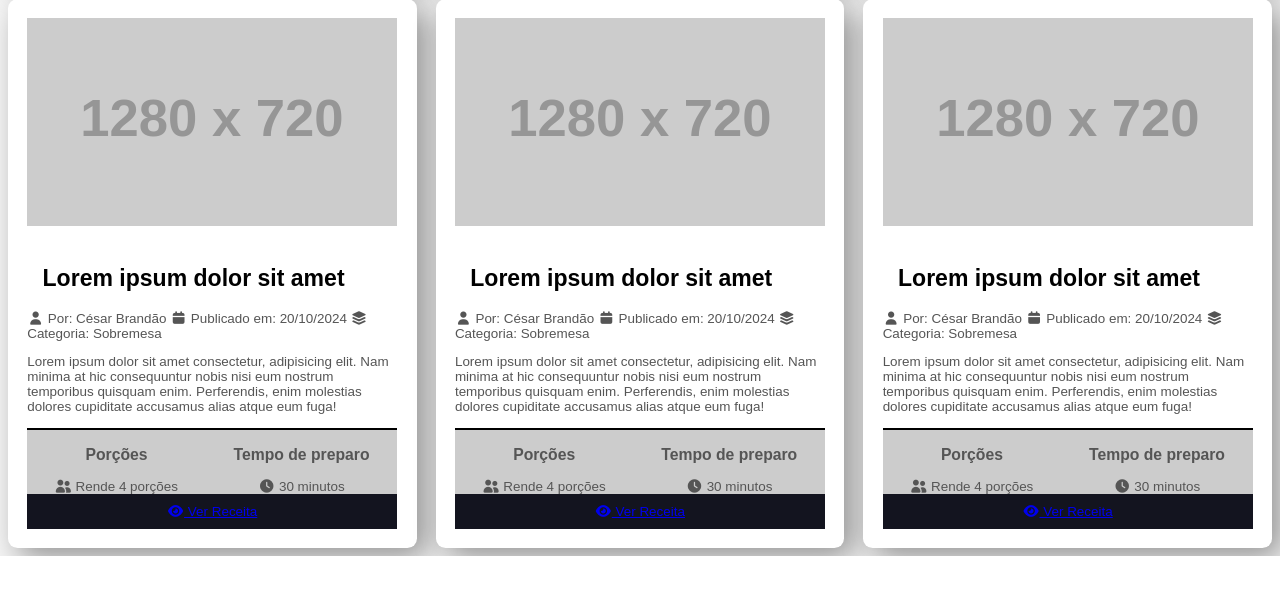
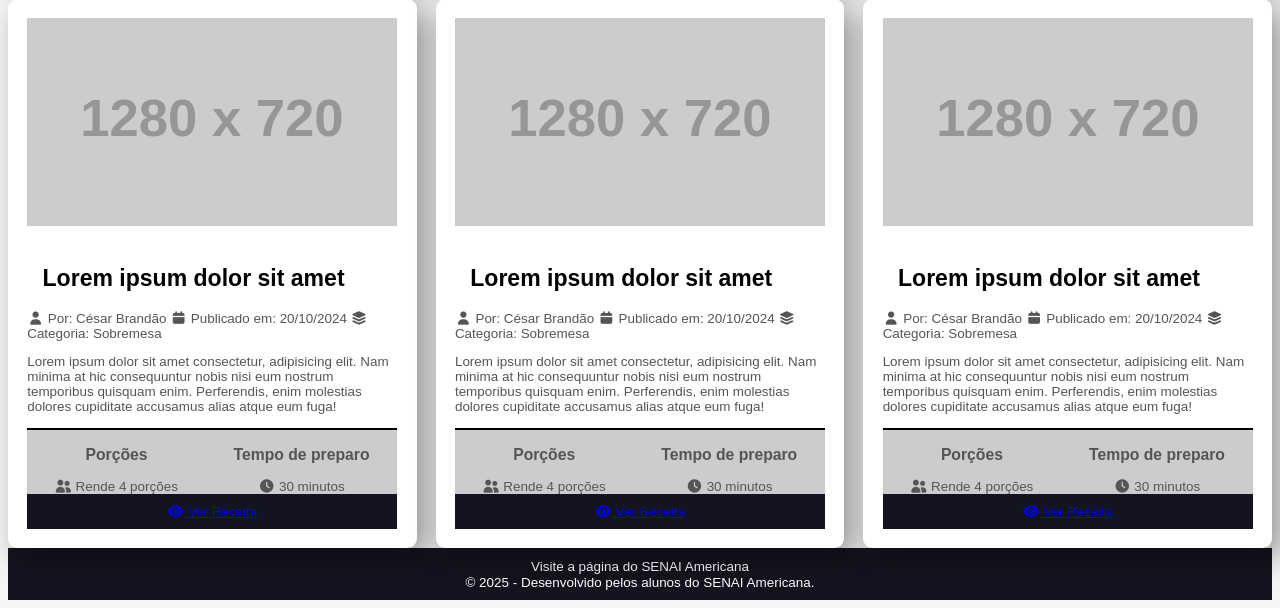
Before and after one commit to alexml07/SENAIDJPYTHON, a Django app: page / in a window 1280 px wide. Shown: the part 1973-2581 px from the top of the page. Before the commit the page ends 2529 px from the top, so only its background shows below. Run offline with Django 5.2, Linux system fonts and the light colour scheme; grey boxes labelled with a size stand in for pictures from a placeholder-image service; some libraries are stand-ins or nearby versions.

Commit message:
251201 1934 Finalização Página

```diff
--- a/receitas/templates/page/home.html
+++ b/receitas/templates/page/home.html
@@ -19,4 +19,5 @@
         {% include "parciais/card.html" %}
         {% include "parciais/card.html" %}
     </main>
+    {% include "parciais/rodape.html" %}
 </body>
--- a/receitas/templates/parciais/estilo.html
+++ b/receitas/templates/parciais/estilo.html
@@ -131,4 +131,15 @@
         padding: 1rem;
         background: #13141f;
     }
+
+    .footer-senai a,
+    .copyright {
+        color: white;
+        text-decoration: none;
+        font-size: 1.4rem;
+    }
+
+    .footer-senai a:hover {
+        text-decoration: underline;
+    }
 </style>
--- /dev/null
+++ b/receitas/templates/parciais/rodape.html
@@ -0,0 +1,8 @@
+<footer class="receitas-footer">
+    <div class="footer-senai">
+        <a href="https://sp.senai.br/unidade/americana/" target="_blank">Visite a página do SENAI Americana</a>
+    </div>
+    <div class="copyright">
+        &copy; 2025 - Desenvolvido pelos alunos do SENAI Americana.
+    </div>
+</footer>
```
